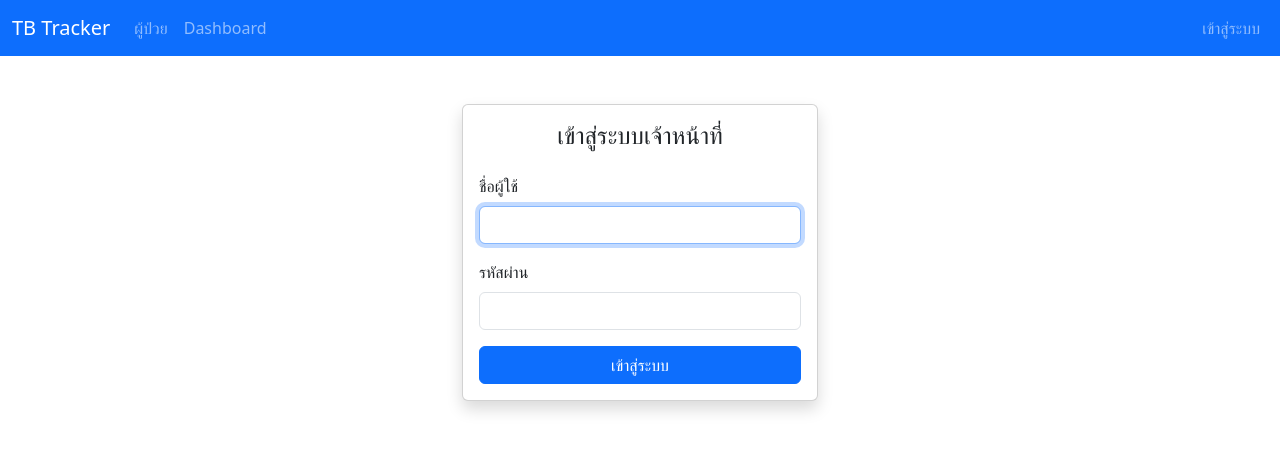
After one commit to REENX8/TB, a Flask app: page /login in a window 1280 px wide. The commit adds this page. Shown: the top 451 px of the page. Run offline with Flask 3, Linux system fonts and the light colour scheme.

Commit message:
Add staff login for dashboard - Dashboard requires login (username/password) - Password stored as hash only (not plaintext in code) - Login/logout with session management - Navbar shows login state

```diff
--- a/app.py
+++ b/app.py
@@ -22,7 +22,9 @@ Run:
 
 import hashlib
 import json
+import os
 from datetime import date, datetime, timedelta
+from functools import wraps
 from io import BytesIO
 from calendar import monthrange
 
@@ -34,17 +36,36 @@ from flask import (
     render_template,
     request,
     send_file,
+    session,
     url_for,
 )
 from flask_sqlalchemy import SQLAlchemy
+from werkzeug.security import check_password_hash
 import qrcode
 
 
 app = Flask(__name__)
 app.config["SQLALCHEMY_DATABASE_URI"] = "sqlite:///tb.db"
 app.config["SQLALCHEMY_TRACK_MODIFICATIONS"] = False
-app.secret_key = "change_this_secret"
+app.secret_key = os.environ.get("SECRET_KEY", "change_this_secret")
 db = SQLAlchemy(app)
+
+# Staff credentials — password stored as hash (never plaintext)
+STAFF_USERNAME = os.environ.get("STAFF_USER", "REEN")
+STAFF_PASSWORD_HASH = os.environ.get(
+    "STAFF_PASS_HASH",
+    "scrypt:32768:8:1$lYS9DAFUtGkNDbY5$10b7a5f05d5244417e8bb34c6848b6a016b9ae0cad769814db43d87d310b57b5910fabbb719c43d15e4b615791284c01d165bb0d74b38abd5db0468165a7c91d",
+)
+
+
+def staff_required(f):
+    """Decorator to require staff login."""
+    @wraps(f)
+    def decorated(*args, **kwargs):
+        if not session.get("staff_logged_in"):
+            return redirect(url_for("staff_login", next=request.url))
+        return f(*args, **kwargs)
+    return decorated
 
 
 # ---------------------------------------------------------------------------
@@ -397,7 +418,36 @@ def delete_patient(id: int) -> str:
     return redirect(url_for("index"))
 
 
+@app.route("/login", methods=["GET", "POST"])
+def staff_login() -> str:
+    """Staff login page."""
+    if session.get("staff_logged_in"):
+        return redirect(url_for("dashboard"))
+    if request.method == "POST":
+        username = request.form.get("username", "").strip()
+        password = request.form.get("password", "")
+        if username == STAFF_USERNAME and check_password_hash(STAFF_PASSWORD_HASH, password):
+            session["staff_logged_in"] = True
+            session["staff_user"] = username
+            flash("เข้าสู่ระบบสำเร็จ", "success")
+            next_url = request.args.get("next") or url_for("dashboard")
+            return redirect(next_url)
+        else:
+            flash("ชื่อผู้ใช้หรือรหัสผ่านไม่ถูกต้อง", "danger")
+    return render_template("login.html")
+
+
+@app.route("/logout")
+def staff_logout() -> str:
+    """Staff logout."""
+    session.pop("staff_logged_in", None)
+    session.pop("staff_user", None)
+    flash("ออกจากระบบเรียบร้อย", "info")
+    return redirect(url_for("index"))
+
+
 @app.route("/dashboard")
+@staff_required
 def dashboard() -> str:
     """Staff dashboard showing adherence across all patients."""
     patients = Patient.query.order_by(Patient.id).all()
--- a/templates/base.html
+++ b/templates/base.html
@@ -49,13 +49,27 @@
           <span class="navbar-toggler-icon"></span>
         </button>
         <div class="collapse navbar-collapse" id="navbarNav">
-          <ul class="navbar-nav">
+          <ul class="navbar-nav me-auto">
             <li class="nav-item">
               <a class="nav-link" href="{{ url_for('index') }}">ผู้ป่วย</a>
             </li>
             <li class="nav-item">
               <a class="nav-link" href="{{ url_for('dashboard') }}">Dashboard</a>
             </li>
+          </ul>
+          <ul class="navbar-nav">
+            {% if session.get('staff_logged_in') %}
+            <li class="nav-item">
+              <span class="nav-link text-light opacity-75">{{ session.get('staff_user') }}</span>
+            </li>
+            <li class="nav-item">
+              <a class="nav-link" href="{{ url_for('staff_logout') }}">ออกจากระบบ</a>
+            </li>
+            {% else %}
+            <li class="nav-item">
+              <a class="nav-link" href="{{ url_for('staff_login') }}">เข้าสู่ระบบ</a>
+            </li>
+            {% endif %}
           </ul>
         </div>
       </div>
--- /dev/null
+++ b/templates/login.html
@@ -0,0 +1,23 @@
+{% extends 'base.html' %}
+{% block content %}
+<div class="row justify-content-center mt-5">
+  <div class="col-md-4">
+    <div class="card shadow">
+      <div class="card-body">
+        <h4 class="card-title text-center mb-4">เข้าสู่ระบบเจ้าหน้าที่</h4>
+        <form method="post">
+          <div class="mb-3">
+            <label for="username" class="form-label">ชื่อผู้ใช้</label>
+            <input type="text" class="form-control" id="username" name="username" required autofocus />
+          </div>
+          <div class="mb-3">
+            <label for="password" class="form-label">รหัสผ่าน</label>
+            <input type="password" class="form-control" id="password" name="password" required />
+          </div>
+          <button type="submit" class="btn btn-primary w-100">เข้าสู่ระบบ</button>
+        </form>
+      </div>
+    </div>
+  </div>
+</div>
+{% endblock %}
```
